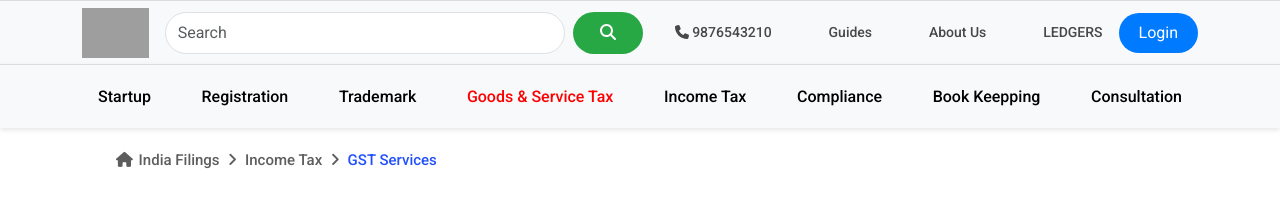
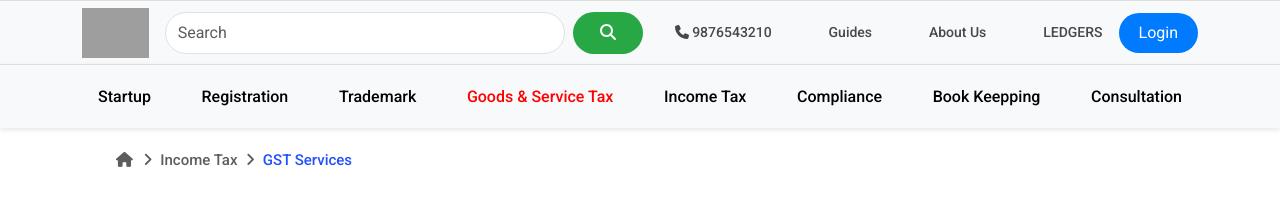
Before and after one commit to mdarwaz0786/indiafilings, a React (Vite) app in the folder frontend/: page /gst in a window 1280 px wide. Shown: the top 206 px of the page. Built offline with nearby package versions, Linux system fonts and the light colour scheme; grey boxes are pictures that could not be loaded.

Commit message:
improve design

```diff
--- a/frontend/src/components/main/BookKeeping/BookKeeping.jsx
+++ b/frontend/src/components/main/BookKeeping/BookKeeping.jsx
@@ -15,7 +15,7 @@ const BookKeeping = () => {
             <div className="col-lg-12">
               <div className="breadcrumbs">
                 <ul className="breadcrumbs__list">
-                  <li><Link to="/"> India Filings</Link></li>
+                  <li><Link to="/"></Link></li>
                   <li><Link to="#">Income Tax</Link></li>
                   <li><Link to="#">Get Accountant for Business</Link></li>
                 </ul>
--- a/frontend/src/components/main/Compliance/Compliance.jsx
+++ b/frontend/src/components/main/Compliance/Compliance.jsx
@@ -15,7 +15,7 @@ const Compliance = () => {
             <div className="col-lg-12">
               <div className="breadcrumbs">
                 <ul className="breadcrumbs__list">
-                  <li><Link to="/"> India Filings</Link></li>
+                  <li><Link to="/"></Link></li>
                   <li><Link to="#">MCA Services</Link></li>
                   <li><Link to="#">Company Compliance</Link></li>
                 </ul>
--- a/frontend/src/components/main/Consultation/Consultation.jsx
+++ b/frontend/src/components/main/Consultation/Consultation.jsx
@@ -15,7 +15,7 @@ const Consultation = () => {
             <div className="col-lg-12">
               <div className="breadcrumbs">
                 <ul className="breadcrumbs__list">
-                  <li><Link to="/"> India Filings</Link></li>
+                  <li><Link to="/"></Link></li>
                   <li><Link to="#">Income Tax</Link></li>
                   <li><Link to="#">Business Consultation</Link></li>
                 </ul>
--- a/frontend/src/components/main/Gst/Gst.jsx
+++ b/frontend/src/components/main/Gst/Gst.jsx
@@ -15,7 +15,7 @@ const Gst = () => {
             <div className="col-lg-12">
               <div className="breadcrumbs">
                 <ul className="breadcrumbs__list">
-                  <li><Link to="/"> India Filings</Link></li>
+                  <li><Link to="/"></Link></li>
                   <li><Link to="#">Income Tax</Link></li>
                   <li><Link to="#">GST Services</Link></li>
                 </ul>
--- a/frontend/src/components/main/Incometax/Incometax.jsx
+++ b/frontend/src/components/main/Incometax/Incometax.jsx
@@ -15,7 +15,7 @@ const Incometax = () => {
             <div className="col-lg-12">
               <div className="breadcrumbs">
                 <ul className="breadcrumbs__list">
-                  <li><Link to="/"> India Filings</Link></li>
+                  <li><Link to="/"></Link></li>
                   <li><Link to="#">Income Tax</Link></li>
                   <li><Link to="#">Income Tax Services</Link></li>
                 </ul>
--- a/frontend/src/components/main/Registration/Registration.jsx
+++ b/frontend/src/components/main/Registration/Registration.jsx
@@ -15,7 +15,7 @@ const Registration = () => {
             <div className="col-lg-12">
               <div className="breadcrumbs">
                 <ul className="breadcrumbs__list">
-                  <li><Link to="/"> India Filings</Link></li>
+                  <li><Link to="/"></Link></li>
                   <li><Link to="#">Registrations</Link></li>
                   <li><Link to="#">Registrations & License</Link></li>
                 </ul>
--- a/frontend/src/components/main/Startup/Startup.jsx
+++ b/frontend/src/components/main/Startup/Startup.jsx
@@ -15,7 +15,7 @@ const Startup = () => {
             <div className="col-lg-12">
               <div className="breadcrumbs">
                 <ul className="breadcrumbs__list">
-                  <li><Link to="/"> India Filings</Link></li>
+                  <li><Link to="/"></Link></li>
                   <li><Link to="#">Business Registrations</Link></li>
                   <li><Link to="#">Company Registration</Link></li>
                 </ul>
--- a/frontend/src/components/main/Trademaek/Trademark.jsx
+++ b/frontend/src/components/main/Trademaek/Trademark.jsx
@@ -15,7 +15,7 @@ const Trademark = () => {
             <div className="col-lg-12">
               <div className="breadcrumbs">
                 <ul className="breadcrumbs__list">
-                  <li><Link to="/"> India Filings</Link></li>
+                  <li><Link to="/"></Link></li>
                   <li><Link to="#">Trademark</Link></li>
                   <li><Link to="#">Trademark Registration</Link></li>
                 </ul>
```
